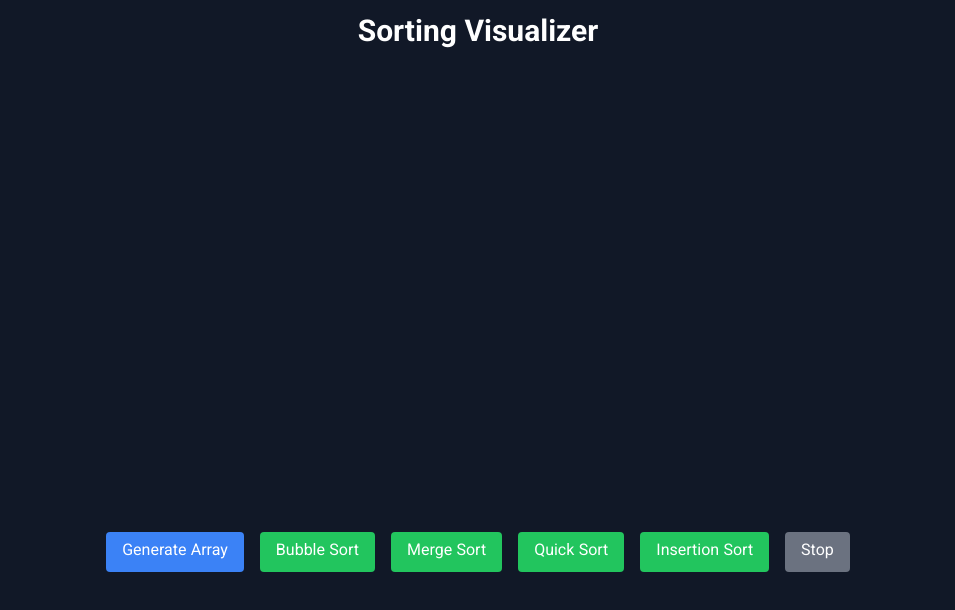
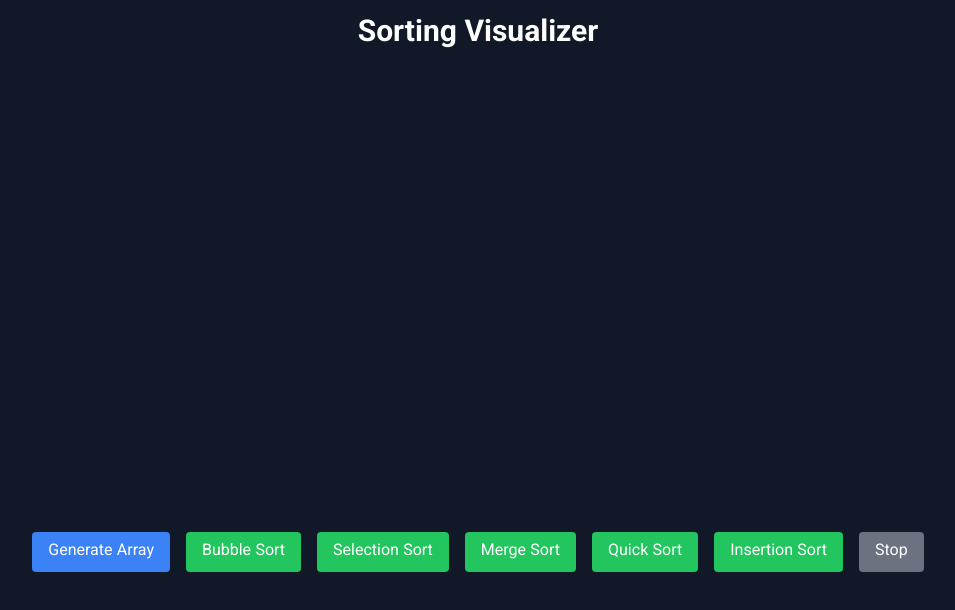
Before and after one commit to AliRwxza/algorithm-visualizer, a React (Vite) app: page / in a window 1280 px wide. Shown: the top 610 px of the page, without its empty margins (162-1117 px from the left). Built offline with nearby package versions, Linux system fonts and the light colour scheme; what tailwindcss-rtl would draw is missing.

Commit message:
feat: added selection sort (#3)

```diff
--- a/src/components/AlgorithmVisualizer/AlgorithmVisualizer.jsx
+++ b/src/components/AlgorithmVisualizer/AlgorithmVisualizer.jsx
@@ -2,9 +2,10 @@ import React, { useState, useRef } from "react";
 
 const BASE_COLOR = "rgb(20 184 166)";
 const DEFAULT_COLOR = "teal";
-// const SECONDARY_COLOR = "red";
-const SECONDARY_COLOR = "purple";
-const NEW_ITEM_COLOR = "rgba(0, 0, 128, 0.5)";
+const SECONDARY_COLOR = "red";
+// const SECONDARY_COLOR = "purple";
+// const MIN_INDEX = "rgba(0, 0, 128, 0.5)";
+const MIN_INDEX = "purple";
 const INSERTED_ITEM_COLOR = "purple";
 
 const TIME_DELAY = 20; // ms
@@ -267,6 +268,44 @@ function AlgorithmVisualizer() {
     resetBarColors();
   };
 
+  const selectionSort = async () => {
+    setSorting(true);
+    isCancelled.current = false;
+
+    let arr = [...array];
+    const bars = document.getElementsByClassName("bar");
+
+    for (let i = 0; i < arr.length; i++) {
+      let minIndex = i;
+
+      for (let j = i + 1; j < arr.length; j++) {
+        if (isCancelled.current) break;
+
+        bars[j].style.backgroundColor = SECONDARY_COLOR;
+        bars[minIndex].style.backgroundColor = MIN_INDEX;
+
+        await new Promise((resolve) => setTimeout(resolve, TIME_DELAY));
+
+        if (arr[j] < arr[minIndex]) {
+          bars[minIndex].style.backgroundColor = DEFAULT_COLOR;
+          minIndex = j;
+        } else {
+          bars[j].style.backgroundColor = DEFAULT_COLOR;
+        }
+      }
+
+      if (minIndex !== i) {
+        bars[minIndex].style.backgroundColor = DEFAULT_COLOR;
+        const temp = arr[i];
+        arr[i] = arr[minIndex];
+        arr[minIndex] = temp;
+
+        setArray([...arr]);
+      }
+    }
+    setSorting(false);
+  };
+
   const stopSorting = () => {
     isCancelled.current = true;
     setSorting(false);
@@ -307,6 +346,13 @@ function AlgorithmVisualizer() {
           Bubble Sort
         </button>
         <button
+          onClick={selectionSort}
+          disabled={sorting}
+          className="px-4 py-2 bg-green-500 rounded hover:bg-green-600 disabled:bg-gray-500"
+        >
+          Selection Sort
+        </button>
+        <button
           onClick={mergeSort}
           disabled={sorting}
           className="px-4 py-2 bg-green-500 rounded hover:bg-green-600 disabled:bg-gray-500"
```
Also changed, not shown: src/components/AlgorithmVisualizer/AlgorithmVisualizer.css (+1 -6 lines).
